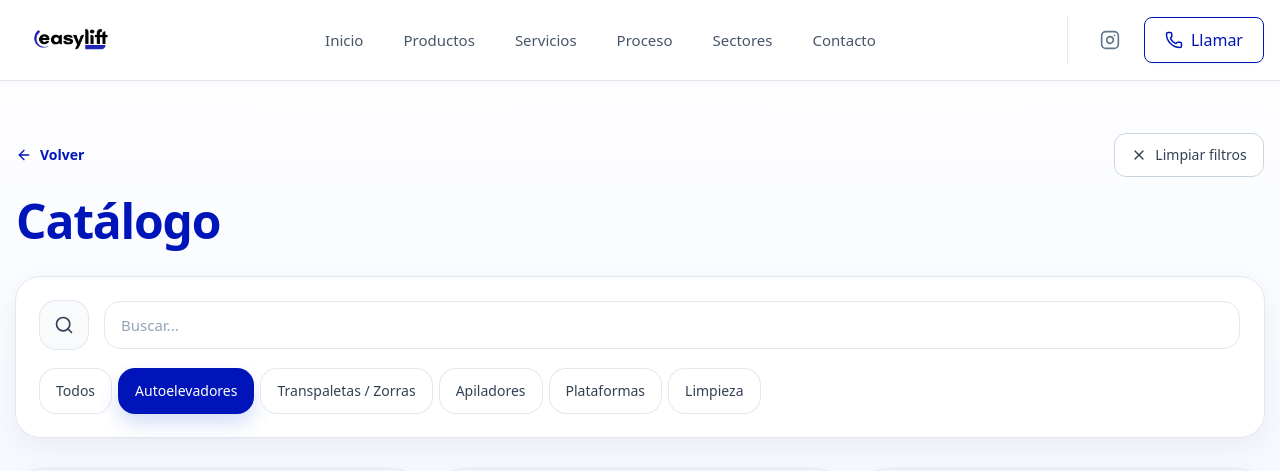
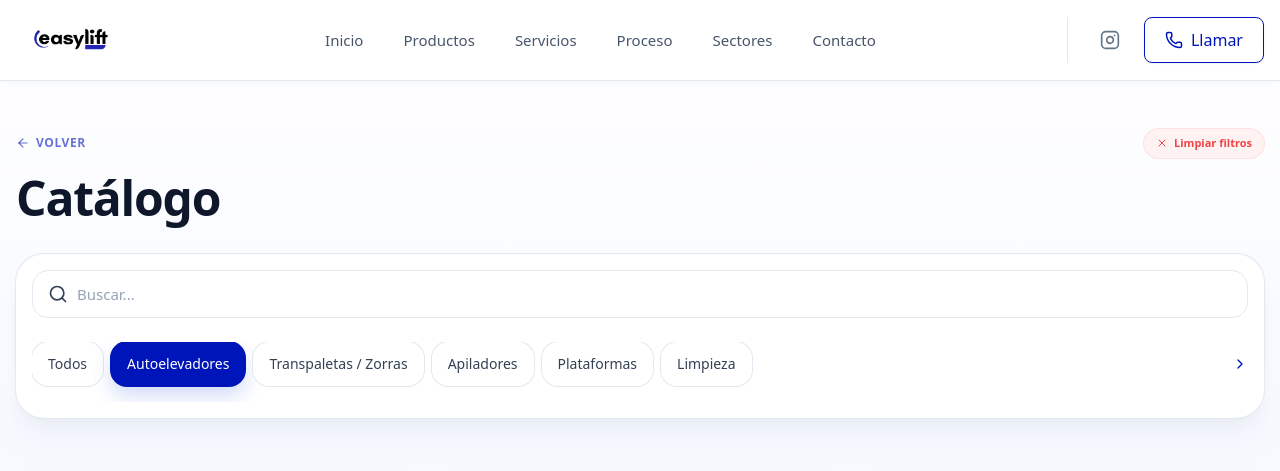
Before and after one commit to Joaquin-Sposetti/ProyectoRodri, a React (Vite) app: page /productos in a window 1280 px wide. Both pictures are taken after a click on the button "Autoelevadores". Shown: the top 471 px of the page. Built offline with nearby package versions, Linux system fonts and the light colour scheme; grey boxes are pictures that could not be loaded.

Commit message:
movile x2

```diff
--- a/src/pages/ProductsPage.tsx
+++ b/src/pages/ProductsPage.tsx
@@ -257,39 +257,47 @@ export default function ProductsPage() {
         )}
       </AnimatePresence>
 
-      <div className="mx-auto max-w-7xl px-4 pb-16 pt-6 sm:pt-12">
-        <div className="grid min-h-[52px] grid-cols-1 gap-3 sm:grid-cols-2 sm:items-center sm:gap-4">
+      <div className="mx-auto max-w-7xl px-4 pb-16 pt-4 sm:pt-12">
+        {/* TOP BAR: Volver y Limpiar en una sola línea */}
+        <div className="flex items-center justify-between mb-4">
           <button
             onClick={goHomeTop}
-            className="inline-flex items-center gap-2 text-sm font-semibold text-easyliftBlue hover:underline sm:justify-self-start"
+            className="flex items-center gap-1.5 text-xs font-bold uppercase tracking-wider text-easyliftBlue/60 hover:text-easyliftBlue transition-colors"
             type="button"
           >
-            <ArrowLeft size={16} /> Volver
+            <ArrowLeft size={14} /> Volver
           </button>
 
-          <button
+          <AnimatePresence>
+            {hasFilters && (
+              <motion.button
+                initial={{ opacity: 0, scale: 0.9 }}
+                animate={{ opacity: 1, scale: 1 }}
+                exit={{ opacity: 0, scale: 0.9 }}
                 onClick={clearFilters}
-            className={`inline-flex h-11 w-full items-center justify-center gap-2 rounded-xl border border-slate-300 bg-white px-4 py-2 text-sm font-medium text-slate-700 transition sm:min-w-[150px] sm:w-auto sm:justify-self-end ${
-              hasFilters ? "opacity-100" : "pointer-events-none opacity-0"
-            }`}
+                className="flex items-center gap-1.5 rounded-full bg-red-50 px-3 py-1.5 text-[11px] font-bold text-red-500 ring-1 ring-red-100"
                 type="button"
               >
-            <X size={16} /> Limpiar filtros
-          </button>
+                <X size={12} /> Limpiar filtros
+              </motion.button>
+            )}
+          </AnimatePresence>
         </div>
 
-        <div className="mt-4">
-          <h1 className="text-2xl font-bold tracking-tight text-easyliftBlue sm:text-3xl md:text-5xl">
+        {/* Título más compacto en móvil */}
+        <div className="mb-6">
+          <h1 className="text-3xl font-black tracking-tight text-slate-900 sm:text-5xl">
             Catálogo
           </h1>
         </div>
 
-        <div className="mt-6 rounded-[24px] bg-white p-4 shadow-[0_10px_30px_rgba(2,6,23,0.06)] ring-1 ring-slate-200 sm:mt-8 sm:p-6">
-          <div className="flex items-center gap-3 sm:gap-4">
-            <div className="grid h-11 w-11 shrink-0 place-content-center rounded-2xl bg-slate-50 ring-1 ring-slate-200 sm:h-12 sm:w-12">
-              <Search className="text-slate-700" size={20} />
-            </div>
+        {/* BUSCADOR COMPACTO */}
+        <div className="z-30 -mx-4 bg-gradient-to-b from-[#f8faff] to-transparent px-4 pb-6 pt-2 backdrop-blur-sm sm:relative sm:top-0 sm:mx-0 sm:bg-none sm:px-0 sm:backdrop-blur-none">
+          <div className="relative flex flex-col gap-4 rounded-[28px] bg-white p-3 shadow-xl shadow-slate-200/50 ring-1 ring-slate-200 sm:p-4">
 
+            {/* Input con Icono */}
+            <div className="relative flex items-center">
+              <Search className="absolute left-4 text-slate-700" size={20} />
               <input
                 value={q}
                 onChange={(e) => {
@@ -297,14 +305,32 @@ export default function ProductsPage() {
                   setSearch(e.target.value);
                 }}
                 placeholder="Buscar..."
-              className="h-11 w-full rounded-2xl border border-slate-200 bg-white px-4 text-[15px] text-slate-800 outline-none placeholder:text-slate-400 focus:ring-2 focus:ring-easyliftAccent sm:h-12"
+                className="h-11 w-full rounded-2xl border border-slate-200 bg-white px-4 pl-11 text-[15px] text-slate-800 outline-none placeholder:text-slate-400 focus:ring-2 focus:ring-easyliftAccent sm:h-12"
               />
             </div>
 
-          <div className="mt-4 flex flex-wrap gap-2 sm:mt-5">
+            {/* Categorías con separación ajustada */}
+            {/* Contenedor de Categorías con Flechas Dinámicas */}
+            <div className="relative mt-2 group">
+              {/* Contenedor del Scroll */}
+              <div
+                id="category-container"
+                className="flex gap-2 overflow-x-auto pb-4 no-scrollbar select-none scroll-smooth"
+                onScroll={(e) => {
+                  const target = e.currentTarget;
+                  const leftArrow = document.getElementById('arrow-left');
+                  const rightArrow = document.getElementById('arrow-right');
+
+                  if (leftArrow) leftArrow.style.opacity = target.scrollLeft > 10 ? "1" : "0";
+                  if (rightArrow) {
+                    const isAtEnd = target.scrollLeft + target.offsetWidth >= target.scrollWidth - 10;
+                    rightArrow.style.opacity = isAtEnd ? "0" : "1";
+                  }
+                }}
+              >
                 <button
                   onClick={() => setCategory(null)}
-              className={`h-10 rounded-2xl px-4 text-sm font-medium ring-1 transition sm:h-11 ${
+                  className={`h-10 shrink-0 whitespace-nowrap rounded-2xl px-4 text-sm font-medium ring-1 transition sm:h-11 ${
                     !cat
                       ? "bg-easyliftBlue text-white ring-easyliftBlue shadow-[0_10px_20px_rgba(29,78,216,0.20)]"
                       : "bg-white text-slate-700 ring-slate-200 hover:bg-slate-50"
@@ -318,7 +344,7 @@ export default function ProductsPage() {
                   <button
                     key={c}
                     onClick={() => setCategory(c)}
-                className={`h-10 rounded-2xl px-4 text-sm font-medium ring-1 transition sm:h-11 ${
+                    className={`h-10 shrink-0 whitespace-nowrap rounded-2xl px-4 text-sm font-medium ring-1 transition sm:h-11 ${
                       cat === c
                         ? "bg-easyliftBlue text-white ring-easyliftBlue shadow-[0_10px_20px_rgba(29,78,216,0.20)]"
                         : "bg-white text-slate-700 ring-slate-200 hover:bg-slate-50"
@@ -328,6 +354,24 @@ export default function ProductsPage() {
                     {CATEGORY_LABEL[c]}
                   </button>
                 ))}
+              </div>
+
+              {/* Flecha Izquierda (oculta por defecto) */}
+              <div
+                id="arrow-left"
+                className="pointer-events-none absolute left-0 top-0 flex h-10 w-8 items-center justify-start bg-gradient-to-r from-white to-transparent opacity-0 transition-opacity duration-300 sm:h-11"
+              >
+                <ChevronLeft size={16} className="text-easyliftBlue" />
+              </div>
+
+              {/* Flecha Derecha (visible por defecto) */}
+              <div
+                id="arrow-right"
+                className="pointer-events-none absolute right-0 top-0 flex h-10 w-8 items-center justify-end bg-gradient-to-l from-white to-transparent transition-opacity duration-300 sm:h-11"
+              >
+                <ChevronRight size={16} className="text-easyliftBlue" />
+              </div>
+            </div>
           </div>
         </div>
 
```
Lines whose indentation alone changed are shown as unchanged.
